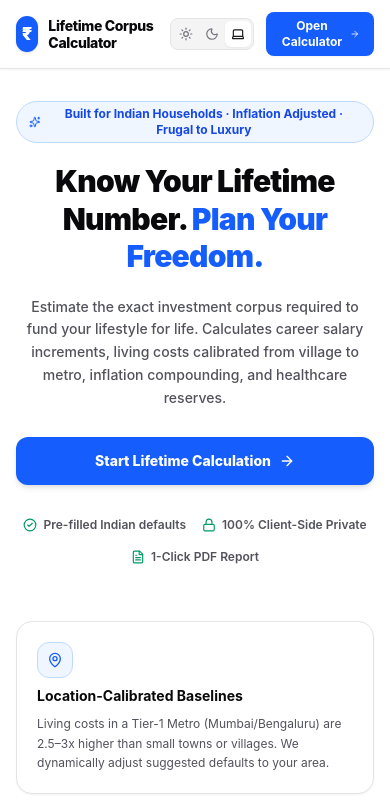
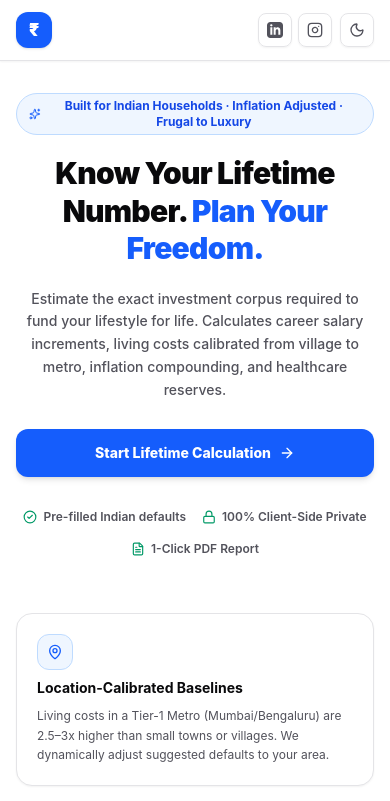
Before and after one commit to deepankarsandy/fund-calculator, a React (Vite) app: page / in a window 390 px wide. Shown: the top 801 px of the page. Built offline with nearby package versions, Linux system fonts and the light colour scheme.

Commit message:
social links

```diff
--- /dev/null
+++ b/src/components/ui/SocialLinks.tsx
@@ -0,0 +1,58 @@
+export function LinkedInIcon({ className = 'w-4 h-4' }: { className?: string }) {
+  return (
+    <svg
+      className={className}
+      viewBox="0 0 24 24"
+      fill="currentColor"
+      aria-hidden="true"
+    >
+      <path d="M19 0h-14c-2.761 0-5 2.239-5 5v14c0 2.761 2.239 5 5 5h14c2.762 0 5-2.239 5-5v-14c0-2.761-2.238-5-5-5zm-11 19h-3v-11h3v11zm-1.5-12.268c-.966 0-1.75-.79-1.75-1.764s.784-1.764 1.75-1.764 1.75.79 1.75 1.764-.783 1.764-1.75 1.764zm13.5 12.268h-3v-5.604c0-3.368-4-3.113-4 0v5.604h-3v-11h3v1.765c1.396-2.586 7-2.777 7 2.476v6.759z" />
+    </svg>
+  )
+}
+
+export function InstagramIcon({ className = 'w-4 h-4' }: { className?: string }) {
+  return (
+    <svg
+      className={className}
+      viewBox="0 0 24 24"
+      fill="none"
+      stroke="currentColor"
+      strokeWidth="2"
+      strokeLinecap="round"
+      strokeLinejoin="round"
+      aria-hidden="true"
+    >
+      <rect width="20" height="20" x="2" y="2" rx="5" ry="5" />
+      <path d="M16 11.37A4 4 0 1 1 12.63 8 4 4 0 0 1 16 11.37z" />
+      <line x1="17.5" x2="17.51" y1="6.5" y2="6.5" />
+    </svg>
+  )
+}
+
+export function SocialLinks() {
+  return (
+    <div className="flex items-center gap-1.5">
+      <a
+        href="https://www.linkedin.com/in/deepankarsandhibigraha"
+        target="_blank"
+        rel="noopener noreferrer"
+        className="p-2 rounded-lg text-muted-foreground hover:text-blue-600 dark:hover:text-blue-400 hover:bg-muted border border-border transition-all shadow-xs flex items-center justify-center cursor-pointer"
+        title="Connect on LinkedIn"
+        aria-label="LinkedIn profile"
+      >
+        <LinkedInIcon className="w-4 h-4" />
+      </a>
+      <a
+        href="https://www.instagram.com/deepankar_sandy"
+        target="_blank"
+        rel="noopener noreferrer"
+        className="p-2 rounded-lg text-muted-foreground hover:text-pink-600 dark:hover:text-pink-400 hover:bg-muted border border-border transition-all shadow-xs flex items-center justify-center cursor-pointer"
+        title="Follow on Instagram"
+        aria-label="Instagram profile"
+      >
+        <InstagramIcon className="w-4 h-4" />
+      </a>
+    </div>
+  )
+}
--- a/src/components/ui/ThemeToggle.tsx
+++ b/src/components/ui/ThemeToggle.tsx
@@ -1,38 +1,22 @@
-import { Sun, Moon, Laptop } from 'lucide-react'
-import { useTheme, Theme } from '@/lib/theme'
+import { Sun, Moon } from 'lucide-react'
+import { useTheme } from '@/lib/theme'
 
 export function ThemeToggle() {
-  const { theme, setTheme } = useTheme()
-
-  const options: { value: Theme; label: string; icon: typeof Sun }[] = [
-    { value: 'light', label: 'Light', icon: Sun },
-    { value: 'dark', label: 'Dark', icon: Moon },
-    { value: 'system', label: 'System', icon: Laptop },
-  ]
+  const { isDark, toggleTheme } = useTheme()
 
   return (
-    <div className="flex items-center bg-zinc-100 dark:bg-zinc-800/80 p-0.5 rounded-lg border border-zinc-200 dark:border-zinc-700/80">
-      {options.map(opt => {
-        const Icon = opt.icon
-        const isActive = theme === opt.value
-        return (
-          <button
-            key={opt.value}
-            type="button"
-            onClick={() => setTheme(opt.value)}
-            className={`p-1.5 rounded-md text-xs font-medium transition-all cursor-pointer flex items-center gap-1 ${
-              isActive
-                ? 'bg-white dark:bg-zinc-900 text-zinc-900 dark:text-zinc-100 shadow-xs'
-                : 'text-zinc-500 hover:text-zinc-800 dark:text-zinc-400 dark:hover:text-zinc-200'
-            }`}
-            title={`Theme: ${opt.label}`}
-            aria-label={`Switch to ${opt.label} theme`}
-          >
-            <Icon className="w-3.5 h-3.5" />
-            <span className="hidden sm:inline text-[11px]">{opt.label}</span>
-          </button>
-        )
-      })}
-    </div>
+    <button
+      type="button"
+      onClick={toggleTheme}
+      className="p-2 rounded-lg text-muted-foreground hover:text-foreground hover:bg-muted border border-border transition-all cursor-pointer shadow-xs flex items-center justify-center"
+      title={isDark ? 'Switch to light theme' : 'Switch to dark theme'}
+      aria-label={isDark ? 'Switch to light theme' : 'Switch to dark theme'}
+    >
+      {isDark ? (
+        <Sun className="w-4 h-4 text-amber-500 transition-transform hover:rotate-45" />
+      ) : (
+        <Moon className="w-4 h-4 text-zinc-600 dark:text-zinc-300 transition-transform hover:-rotate-12" />
+      )}
+    </button>
   )
 }
--- a/src/lib/theme.ts
+++ b/src/lib/theme.ts
@@ -32,12 +32,15 @@ export function applyTheme(theme: Theme) {
 
 export function useTheme() {
   const [theme, setThemeState] = useState<Theme>(() => getSavedTheme())
+  const [systemTheme, setSystemTheme] = useState<'light' | 'dark'>(() => getSystemTheme())
 
   useEffect(() => {
     applyTheme(theme)
 
     const mediaQuery = window.matchMedia('(prefers-color-scheme: dark)')
     const handleChange = () => {
+      const currentSys = mediaQuery.matches ? 'dark' : 'light'
+      setSystemTheme(currentSys)
       if (getSavedTheme() === 'system') {
         applyTheme('system')
       }
@@ -47,16 +50,20 @@ export function useTheme() {
     return () => mediaQuery.removeEventListener('change', handleChange)
   }, [theme])
 
+  const resolvedTheme: 'light' | 'dark' = theme === 'system' ? systemTheme : theme
+  const isDark = resolvedTheme === 'dark'
+
   const setTheme = (newTheme: Theme) => {
     setThemeState(newTheme)
     applyTheme(newTheme)
   }
 
   const toggleTheme = () => {
-    if (theme === 'light') setTheme('dark')
-    else if (theme === 'dark') setTheme('system')
-    else setTheme('light')
+    // If currently dark (via system or explicit), toggle to light.
+    // If currently light (via system or explicit), toggle to dark.
+    const nextTheme: 'light' | 'dark' = isDark ? 'light' : 'dark'
+    setTheme(nextTheme)
   }
 
-  return { theme, setTheme, toggleTheme }
+  return { theme, resolvedTheme, isDark, setTheme, toggleTheme }
 }
--- a/src/pages/HomePage.tsx
+++ b/src/pages/HomePage.tsx
@@ -13,6 +13,7 @@ import {
   ChevronRight,
 } from 'lucide-react'
 import { ThemeToggle } from '@/components/ui/ThemeToggle'
+import { SocialLinks } from '@/components/ui/SocialLinks'
 
 interface HomePageProps {
   onStart: () => void
@@ -24,30 +25,28 @@ export default function HomePage({ onStart }: HomePageProps) {
       {/* Top Navbar */}
       <header className="border-b border-border bg-card/90 backdrop-blur-md sticky top-0 z-20 shadow-xs">
         <div className="max-w-5xl mx-auto px-4 py-3 flex items-center justify-between gap-3">
-          <div className="flex items-center gap-2.5">
-            <div className="w-9 h-9 rounded-xl bg-blue-600 text-white flex items-center justify-center font-black text-lg shadow-sm">
+          <button
+            type="button"
+            onClick={() => window.scrollTo({ top: 0, behavior: 'smooth' })}
+            className="flex items-center gap-2.5 text-left cursor-pointer hover:opacity-85 transition-opacity"
+            title="Lifetime Corpus Calculator"
+          >
+            <div className="w-9 h-9 rounded-xl bg-blue-600 text-white flex items-center justify-center font-black text-lg shadow-sm shrink-0">
               ₹
             </div>
-            <div>
+            <div className="hidden sm:block">
               <h1 className="text-sm sm:text-base font-extrabold text-foreground leading-tight tracking-tight">
                 Lifetime Corpus Calculator
               </h1>
-              <p className="text-[11px] text-muted-foreground hidden sm:block font-medium">
+              <p className="text-[11px] text-muted-foreground font-medium">
                 India-Calibrated Living Cost & Retirement Modeling
               </p>
             </div>
-          </div>
+          </button>
 
-          <div className="flex items-center gap-3">
+          <div className="flex items-center gap-2">
+            <SocialLinks />
             <ThemeToggle />
-            <button
-              type="button"
-              onClick={onStart}
-              className="flex items-center gap-1.5 px-3.5 py-1.5 bg-blue-600 text-white rounded-lg text-xs font-bold hover:bg-blue-700 transition-all cursor-pointer shadow-xs"
-            >
-              <span>Open Calculator</span>
-              <ArrowRight className="w-3.5 h-3.5" />
-            </button>
           </div>
         </div>
       </header>
--- a/src/pages/WizardPage.tsx
+++ b/src/pages/WizardPage.tsx
@@ -2,6 +2,7 @@ import { useScenarioStore } from '@/store/useScenarioStore'
 import { WIZARD_STEPS_CONFIG } from '@/config/formFields'
 import { DynamicStepRenderer } from '@/components/wizard/DynamicStepRenderer'
 import { ThemeToggle } from '@/components/ui/ThemeToggle'
+import { SocialLinks } from '@/components/ui/SocialLinks'
 import { runScenarios } from '@/domain/calculations/runScenarios'
 import {
   ChevronLeft,
@@ -15,7 +16,6 @@ import {
   Settings2,
   Landmark,
   BarChart2,
-  Home,
 } from 'lucide-react'
 import { cn } from '@/lib/cn'
 
@@ -78,42 +78,31 @@ export default function WizardPage({ onBackToHome }: WizardPageProps) {
               className="flex items-center gap-2.5 text-left cursor-pointer hover:opacity-85 transition-opacity"
               title="Return to Home Overview"
             >
-              <div className="w-9 h-9 rounded-xl bg-blue-600 text-white flex items-center justify-center font-black text-lg shadow-sm">
+              <div className="w-9 h-9 rounded-xl bg-blue-600 text-white flex items-center justify-center font-black text-lg shadow-sm shrink-0">
                 ₹
               </div>
-              <div>
+              <div className="hidden sm:block">
                 <h1 className="text-base font-extrabold text-foreground leading-tight tracking-tight">
                   Lifetime Corpus Calculator
                 </h1>
-                <p className="text-[11px] text-muted-foreground hidden sm:block font-medium">
+                <p className="text-[11px] text-muted-foreground font-medium">
                   Estimate the investment corpus needed for your lifetime living expenses
                 </p>
               </div>
             </button>
 
-            <div className="flex items-center gap-2">
+            <div className="flex items-center gap-1.5 sm:gap-2">
+              <SocialLinks />
               <ThemeToggle />
-
-              {onBackToHome && (
-                <button
-                  type="button"
-                  onClick={onBackToHome}
-                  className="text-xs font-semibold text-muted-foreground hover:text-foreground flex items-center gap-1.5 px-3 py-1.5 rounded-lg border border-border hover:bg-muted transition-all cursor-pointer shadow-xs"
-                  title="Return to Home Page"
-                >
-                  <Home className="w-3.5 h-3.5" />
-                  <span className="hidden sm:inline">Home</span>
-                </button>
-              )}
 
               <button
                 type="button"
                 onClick={handleReset}
-                className="text-xs font-semibold text-muted-foreground hover:text-foreground flex items-center gap-1.5 px-3 py-1.5 rounded-lg border border-border hover:bg-muted transition-all cursor-pointer shadow-xs"
+                className="text-xs font-semibold text-muted-foreground hover:text-foreground flex items-center gap-1.5 px-2.5 sm:px-3 py-2 rounded-lg border border-border hover:bg-muted transition-all cursor-pointer shadow-xs"
                 title="Reset all fields to defaults and clear storage"
               >
                 <RotateCcw className="w-3.5 h-3.5" />
-                <span className="hidden sm:inline">Reset</span>
+                <span className="hidden md:inline">Reset</span>
               </button>
             </div>
           </div>
```
